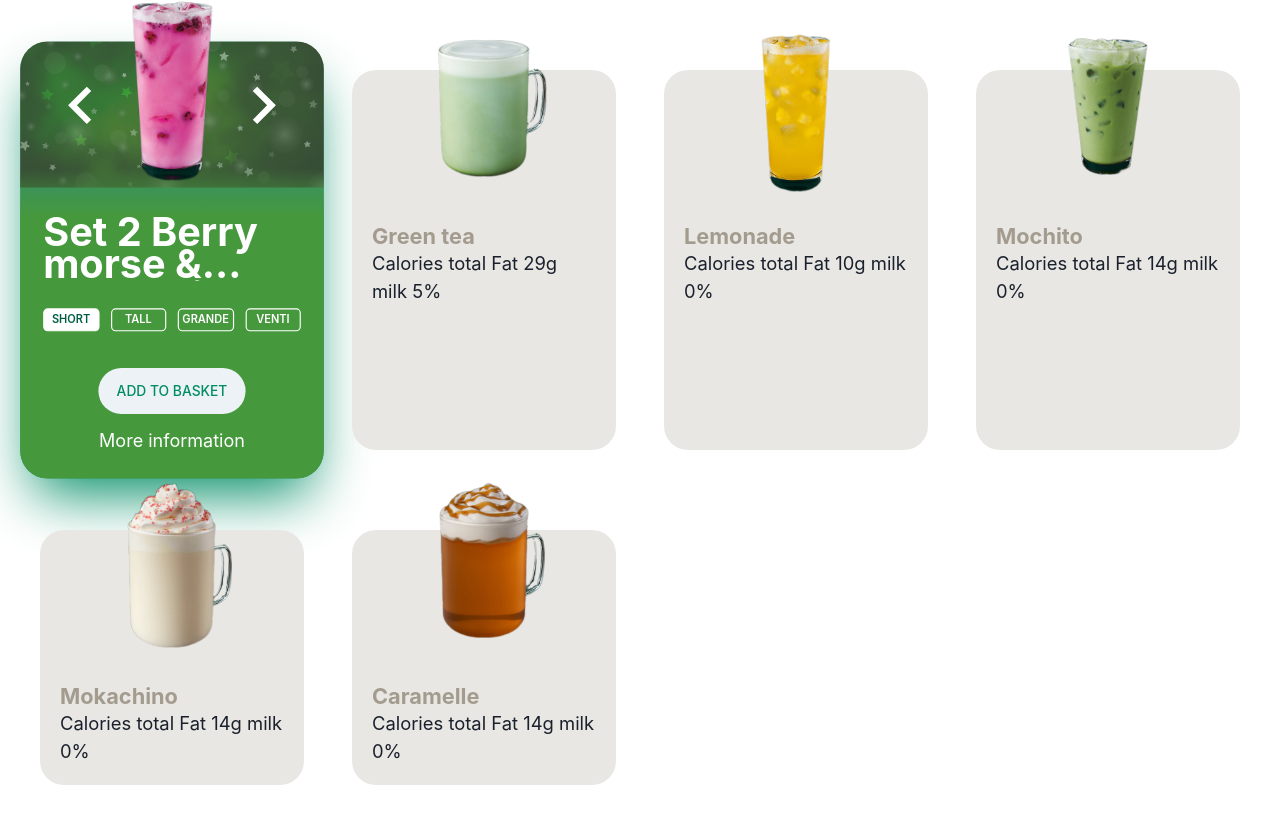
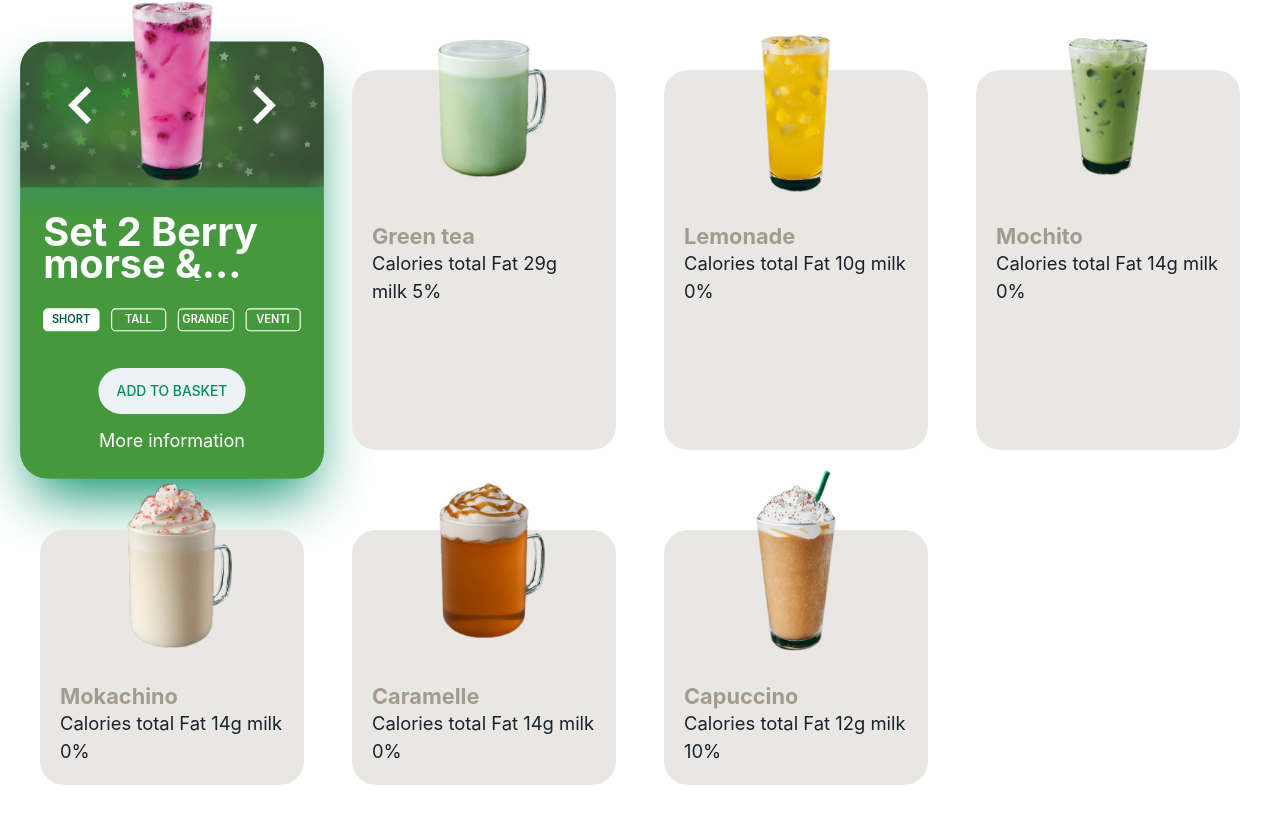
Before and after one commit to TarasMakarchuk/online-store, a Next.js app in the folder client/: page / in a window 1280 px wide. Shown: the part 498-1321 px from the top of the page. Built offline with nearby package versions, Linux system fonts and the light colour scheme; no server answers.

Commit message:
:bookmark: product average rating

```diff
--- a/client/app/components/screens/product-details/product-card/ProductVariations.tsx
+++ b/client/app/components/screens/product-details/product-card/ProductVariations.tsx
@@ -6,13 +6,12 @@ import { IProductDetails } from '@/types/product.interface';
 import styles from './ProductCard.module.scss';
 import { AddToCartButton } from '@/ui/catalog/button/AddToCartButton';
 
-
 const ProductVariations: FC<IProductDetails> = ({ product }) => {
 	const [selectedSize, setSelectedSize] = useState<TypeSize>('SHORT');
 
 	return (
 		<div className={styles.variations}>
-			<ProductRating />
+			<ProductRating product={product} />
 			<SizeVariations
 				selectedSize={selectedSize}
 				setSelectedSize={setSelectedSize}
--- a/client/app/components/screens/product-details/product-card/product-variations/ProductRating.tsx
+++ b/client/app/components/screens/product-details/product-card/product-variations/ProductRating.tsx
@@ -1,16 +1,14 @@
 import { FC, useState } from 'react';
 import { Rating } from 'react-simple-star-rating';
 import styles from '../ProductCard.module.scss';
+import { IProductDetails } from '@/types/product.interface';
 
-const ProductRating: FC = () => {
-	const [rating, setRating] = useState(0)
-
-	const handleRating = (rate: number) => {
-		setRating(rate)
-	}
-	const onPointerEnter = () => console.log('Enter')
-	const onPointerLeave = () => console.log('Leave')
-	const onPointerMove = (value: number, index: number) => console.log(value, index)
+const ProductRating: FC<IProductDetails> = ({ product }) => {
+	const averageRating = Math.round(
+		product.reviews.reduce((acc, review) =>
+			acc + review.rating, 0) / product.reviews.length
+	) || 0;
+	const [rating, setRating] = useState(averageRating);
 
 	return (
 		<div className={styles.rating}>
@@ -18,10 +16,7 @@ const ProductRating: FC = () => {
 				Review:
 			</span>
 			<Rating
-				onClick={handleRating}
-				onPointerEnter={onPointerEnter}
-				onPointerLeave={onPointerLeave}
-				onPointerMove={onPointerMove}
+				readonly
 				initialValue={rating}
 				SVGstyle={{
 					display: 'inline-block',
--- a/client/app/data/product.data.ts
+++ b/client/app/data/product.data.ts
@@ -1,4 +1,5 @@
 import { IProduct } from "@/types/product.interface";
+import { reviews } from '@/data/reviews.data';
 
 export const products: IProduct[] = [
 	{
@@ -11,7 +12,7 @@ export const products: IProduct[] = [
 			'/images/products/capuccino.png',
 		],
 		price: 7.29,
-		reviews: [],
+		reviews: [reviews[0], reviews[1], reviews[2]],
 	},
 	{
 		id: 2,
@@ -68,4 +69,15 @@ export const products: IProduct[] = [
 		price: 2.99,
 		reviews: [],
 	},
+	{
+		id: 7,
+		description: 'Calories total Fat 12g milk 10%',
+		name: 'Capuccino',
+		slug: 'capuccino',
+		images: [
+			'/images/products/capuccino.png',
+		],
+		price: 2.79,
+		reviews: [],
+	},
 ];
--- /dev/null
+++ b/client/app/data/reviews.data.ts
@@ -0,0 +1,8 @@
+import { IReview } from '@/types/reviews.interfase';
+import { IProduct } from '@/types/product.interface';
+
+export const reviews: IReview[] = [
+	{ id: 1, product: {} as IProduct, rating: 4, text: 'good price' },
+	{ id: 2, product: {} as IProduct, rating: 2, text: 'good price' },
+	{ id: 3, product: {} as IProduct, rating: 3, text: 'good price' },
+];
--- a/client/app/types/product.interface.ts
+++ b/client/app/types/product.interface.ts
@@ -1,3 +1,5 @@
+import { IReview } from './reviews.interfase';
+
 export interface IProduct {
 	id: number;
 	name: string;
@@ -5,7 +7,7 @@ export interface IProduct {
 	description: string;
 	price: number;
 	//TODO add review interface
-	reviews: [];
+	reviews: IReview[];
 	images: string[];
 }
 
```
Also changed, not shown: client/app/types/reviews.interfase.ts (added, +9 -0 lines).
